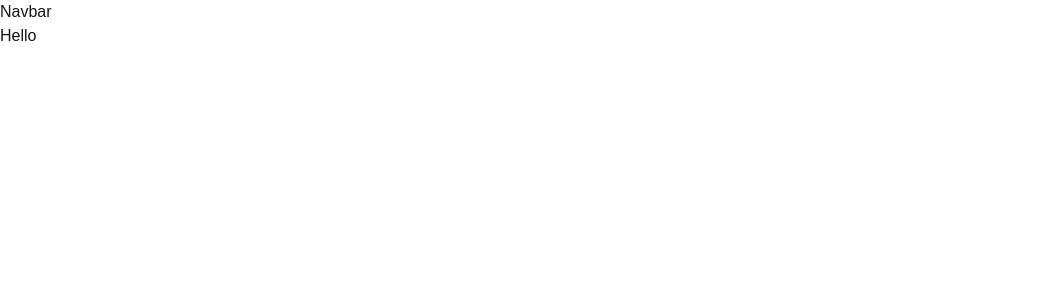
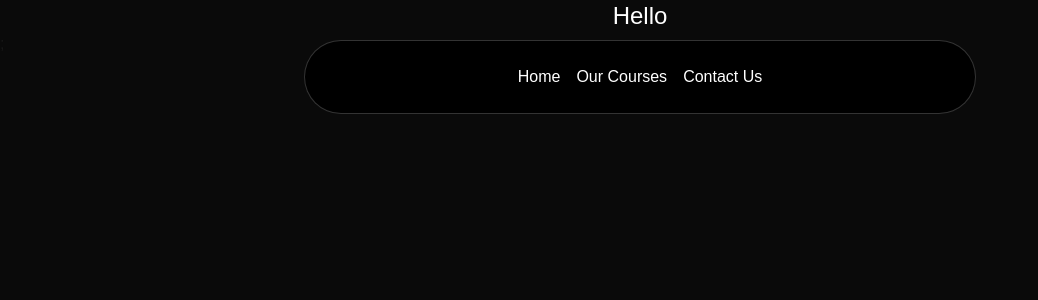
Before and after one commit to CoderXYZ14/MusicApp_NextJs, a Next.js app: page / in a window 1280 px wide. Shown: the top 300 px of the page, without its empty margins (0-1038 px from the left). Built offline with nearby package versions, Linux system fonts and the light colour scheme.

Commit message:
Navbar complete

```diff
--- a/src/app/layout.tsx
+++ b/src/app/layout.tsx
@@ -25,11 +25,14 @@
   children: React.ReactNode;
 }>) {
   return (
-    <html lang="en">
+    <html lang="en" className="dark">
       <body
         className={`${geistSans.variable} ${geistMono.variable} antialiased`}
       >
-        <Navbar />
+        <div className="relative w-full flex items-center justify-center">
+          <Navbar />
+        </div>
+
         {children}
       </body>
     </html>
--- a/src/app/page.tsx
+++ b/src/app/page.tsx
@@ -1,5 +1,9 @@
 import Image from "next/image";
 
 export default function Home() {
-  return <h1>Hello</h1>;
+  return (
+    <main className="min-h-screen bg-black/[0.96] antialiased bg-grid-white/[0.2]">
+      <h1 className="text-white text-2xl text-center">Hello</h1>;
+    </main>
+  );
 }
--- a/src/components/Navbar.tsx
+++ b/src/components/Navbar.tsx
@@ -1,7 +1,43 @@
-import React from "react";
+"use client";
+import React, { useState } from "react";
+import { HoveredLink, Menu, MenuItem, ProductItem } from "./ui/navbar-menu";
+import { cn } from "@/lib/utils";
+import Link from "next/link";
 
-const Navbar = () => {
-  return <div>Navbar</div>;
+const Navbar = ({ className }: { className?: string }) => {
+  const [active, setActive] = useState<string | null>(null);
+  return (
+    <div
+      className={cn("fixed top-10 inset-x-0 max-w-2xl mx-auto z-50", className)}
+    >
+      <Menu setActive={setActive}>
+        <Link href="/">
+          <MenuItem
+            setActive={setActive}
+            active={active}
+            item="Home"
+          ></MenuItem>
+        </Link>
+
+        <MenuItem setActive={setActive} active={active} item="Our Courses">
+          <div className="flex flex-col space-y-4 text-sm">
+            <HoveredLink href="/courses">All courses</HoveredLink>
+            <HoveredLink href="/courses">Basic Music Theory</HoveredLink>
+            <HoveredLink href="/courses">All courses</HoveredLink>
+            <HoveredLink href="/courses">All courses</HoveredLink>
+            <HoveredLink href="/courses">All courses</HoveredLink>
+          </div>
+        </MenuItem>
+        <Link href={"/contact"}>
+          <MenuItem
+            setActive={setActive}
+            active={active}
+            item="Contact Us"
+          ></MenuItem>
+        </Link>
+      </Menu>
+    </div>
+  );
 };
 
 export default Navbar;
--- a/src/components/ui/navbar-menu.tsx
+++ b/src/components/ui/navbar-menu.tsx
@@ -38,7 +38,7 @@
           animate={{ opacity: 1, scale: 1, y: 0 }}
           transition={transition}
         >
-          {active === item && (
+          {active === item && children && (
             <div className="absolute top-[calc(100%_+_1.2rem)] left-1/2 transform -translate-x-1/2 pt-4">
               <motion.div
                 transition={transition}
```
